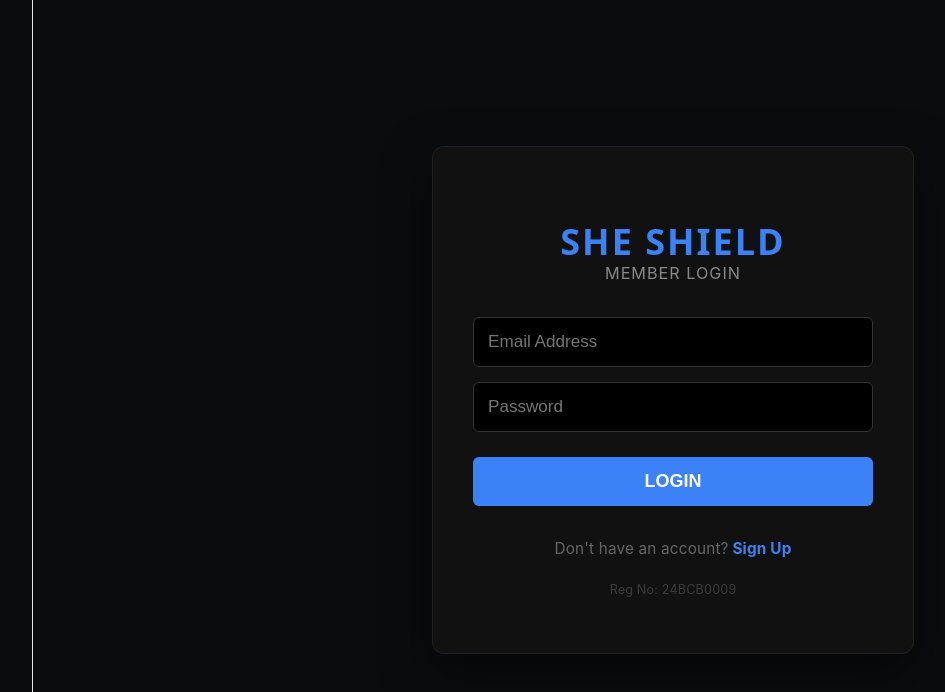
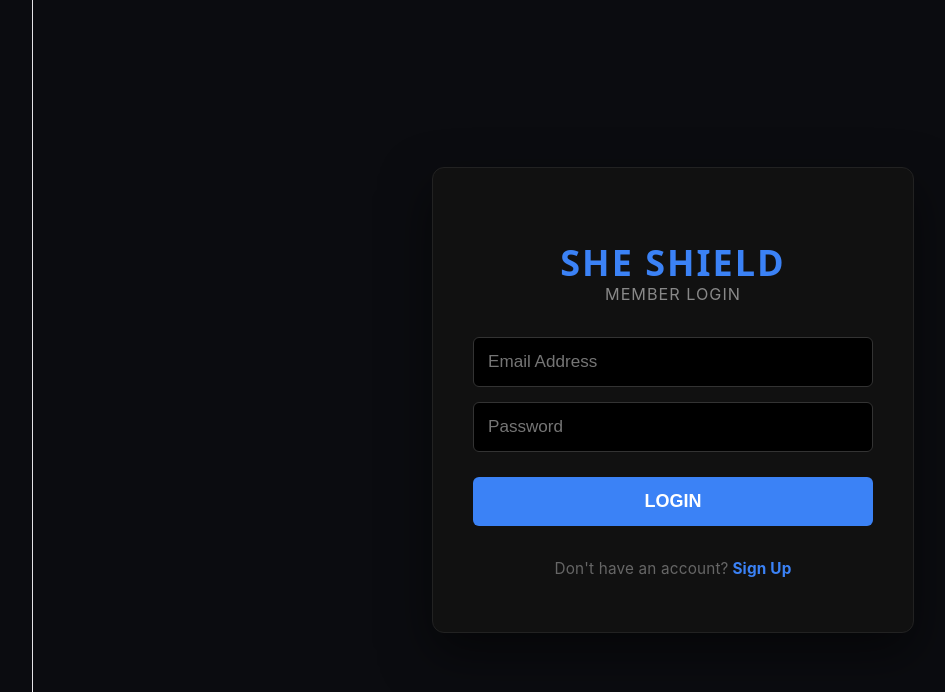
Before and after one commit to pgirisa2006/she-shield, a React (Vite) app: page / in a window 1280 px wide. Shown: the top 692 px of the page, without its empty margins (45-990 px from the left). Built offline with nearby package versions, Linux system fonts and the light colour scheme.

Commit message:
Refactor Auth component structure and formatting

```diff
--- a/src/pages/Auth.jsx
+++ b/src/pages/Auth.jsx
@@ -40,7 +40,6 @@ const Auth = () => {
               {isLogin ? ' Sign Up' : ' Login'}
             </span>
           </p>
-          <p className="session-tag">Reg No: 24BCB0009</p>
         </div>
       </div>
     </div>
```
